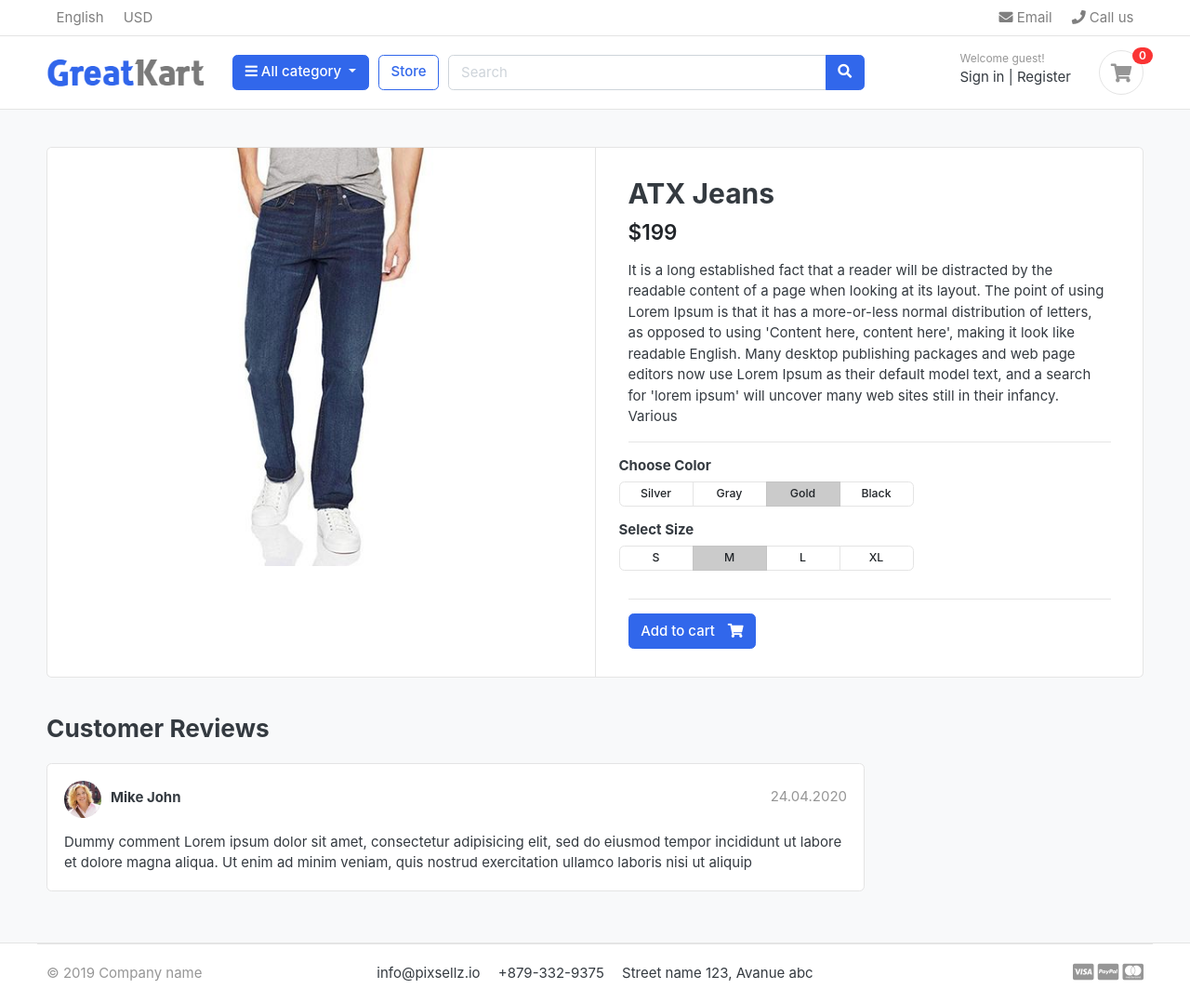
After one commit to Yash-KK/Ecommerce, a Django app: template greatKart/templates/Store/product_detail.html in a window 1280 px wide. The commit adds this page. Shown: the whole page at 93% size. Run offline with Django 4.2, Linux system fonts and the light colour scheme; the template is opened without the code that fills it: values that come from a table or form of the project are taken from there, others are empty; data comes from the database, SQL or seed files in the repository; both versions use the stored data as it was after the commit; some libraries are stand-ins or nearby versions; some web fonts are replaced.

Commit message:
Context Processors and Product Detail

```diff
--- a/greatKart/Category/models.py
+++ b/greatKart/Category/models.py
@@ -1,5 +1,5 @@
 from django.db import models
-
+from django.urls import reverse
 # Create your models here.
 class Category(models.Model):
     category_name = models.CharField(max_length=50,unique=True)
@@ -11,5 +11,8 @@ class Category(models.Model):
         verbose_name = 'Category'
         verbose_name_plural = 'Categories'
 
+    def get_url(self):
+        return reverse('products-by-category',args=[self.slug])
+
     def __str__(self):
         return f"{self.category_name}"
--- a/greatKart/Store/models.py
+++ b/greatKart/Store/models.py
@@ -1,5 +1,6 @@
 from django.db import models
 from Category.models import Category
+from django.urls import reverse
 # Create your models here.
 
 class Product(models.Model):
@@ -14,5 +15,8 @@ class Product(models.Model):
     created_date = models.DateTimeField(auto_now_add=True)
     modified_date = models.DateTimeField(auto_now=True)
 
+    def product_url(self):
+        return reverse('product-detail',args=[self.category.slug,self.p_slug])
+
     def __str__(self):
         return f"{self.product_name}"
--- a/greatKart/Store/urls.py
+++ b/greatKart/Store/urls.py
@@ -4,5 +4,7 @@ from . import views
 
 urlpatterns = [
     path("",views.store,name='s-store'),
-    path("<slug:category_slug>/",views.store,name='products-by-category')
+    path("<slug:category_slug>/",views.store,name='products-by-category'),
+    path("<slug:category_slug>/<slug:product_slug>/",views.product_detail,name='product-detail')
+
 ]
--- /dev/null
+++ b/greatKart/templates/Store/product_detail.html
@@ -0,0 +1,122 @@
+{% extends 'base.html' %}
+
+{% block 'content' %}
+{% load static %}
+
+<section class="section-content padding-y bg">
+    <div class="container">
+
+    <!-- ============================ COMPONENT 1 ================================= -->
+    <div class="card">
+        <div class="row no-gutters">
+            <aside class="col-md-6">
+    <article class="gallery-wrap">
+        <div class="img-big-wrap">
+           <a href="#"><img src="{{ single_product.pro_images.url }}"></a>
+        </div> <!-- img-big-wrap.// -->
+
+    </article> <!-- gallery-wrap .end// -->
+            </aside>
+            <main class="col-md-6 border-left">
+    <article class="content-body">
+
+    <h2 class="title">{{ single_product.product_name }}</h2>
+
+    <div class="mb-3">
+        <var class="price h4">${{ single_product.price }}</var>
+    </div>
+
+    <p> {{ single_product.description }} </p>
+
+
+    <hr>
+        <div class="row">
+            <div class="item-option-select">
+                <h6>Choose Color</h6>
+                <div class="btn-group btn-group-sm btn-group-toggle" data-toggle="buttons">
+                  <label class="btn btn-light">
+                    <input type="radio" name="radio_color"> Silver
+                  </label>
+                  <label class="btn btn-light">
+                    <input type="radio" name="radio_color" > Gray
+                  </label>
+                  <label class="btn btn-light active">
+                    <input type="radio" name="radio_color checked"> Gold
+                  </label>
+                  <label class="btn btn-light">
+                    <input type="radio" name="radio_color"> Black
+                  </label>
+                </div>
+            </div>
+        </div> <!-- row.// -->
+        <div class="row">
+            <div class="item-option-select">
+                <h6>Select Size</h6>
+                <div class="btn-group btn-group-sm btn-group-toggle" data-toggle="buttons">
+                  <label class="btn btn-light">
+                    <input type="radio" name="radio_color"> S
+                  </label>
+                  <label class="btn btn-light active">
+                    <input type="radio" name="radio_color" checked> M
+                  </label>
+                  <label class="btn btn-light">
+                    <input type="radio" name="radio_color"> L
+                  </label>
+                  <label class="btn btn-light">
+                    <input type="radio" name="radio_color"> XL
+                  </label>
+                </div>
+            </div>
+        </div> <!-- row.// -->
+        <hr>
+
+        {% if single_product.stock <= 0 %}
+           <h4 class='text-danger'> <strong>Out of Stock</strong>    </h4>
+         {% else %}
+            <a href="./product-detail.html" class="btn  btn-primary"> <span class="text">Add to cart</span> <i class="fas fa-shopping-cart"></i>  </a>
+        {% endif %}
+
+    </article> <!-- product-info-aside .// -->
+            </main> <!-- col.// -->
+        </div> <!-- row.// -->
+    </div> <!-- card.// -->
+    <!-- ============================ COMPONENT 1 END .// ================================= -->
+
+    <br>
+
+    <div class="row">
+                <div class="col-md-9">
+
+        <header class="section-heading">
+            <h3>Customer Reviews </h3>
+
+        </header>
+
+        <article class="box mb-3">
+            <div class="icontext w-100">
+                <img src="{% static './images/avatars/avatar1.jpg' %}" class="img-xs icon rounded-circle">
+                <div class="text">
+                    <span class="date text-muted float-md-right">24.04.2020 </span>
+                    <h6 class="mb-1">Mike John </h6>
+
+                </div>
+            </div> <!-- icontext.// -->
+            <div class="mt-3">
+                <p>
+                    Dummy comment Lorem ipsum dolor sit amet, consectetur adipisicing elit, sed do eiusmod
+                    tempor incididunt ut labore et dolore magna aliqua. Ut enim ad minim veniam,
+                    quis nostrud exercitation ullamco laboris nisi ut aliquip
+                </p>
+            </div>
+        </article>
+
+
+
+        </div> <!-- col.// -->
+    </div> <!-- row.// -->
+
+
+    </div> <!-- container .//  -->
+    </section>
+    <!-- ========================= SECTION CONTENT END// ========================= -->
+{% endblock 'content' %}
--- a/greatKart/templates/home.html
+++ b/greatKart/templates/home.html
@@ -31,9 +31,9 @@
         {% for product in products %}
         <div class="col-md-3">
             <div class="card card-product-grid">
-                <a href="./product-detail.html" class="img-wrap"> <img src="{{ product.pro_images.url }}"> </a>
+                <a href="{{ product.product_url }}" class="img-wrap"> <img src="{{ product.pro_images.url }}"> </a>
                 <figcaption class="info-wrap">
-                    <a href="./product-detail.html" class="title">{{ product.product_name }}</a>
+                    <a href="{{ product.product_url }}" class="title">{{ product.product_name }}</a>
                     <div class="price mt-1">${{ product.price }}</div> <!-- price-wrap.// -->
                 </figcaption>
             </div>
--- a/greatKart/templates/includes/navbar.html
+++ b/greatKart/templates/includes/navbar.html
@@ -37,6 +37,7 @@
                         <i class="fa fa-bars"></i> All category
                     </button>
                     <div class="dropdown-menu">
+                        <a class="dropdown-item" href="{% url 's-store' %}">All</a>
                         {% for category in all_categories %}
                          <a class="dropdown-item" href="{% url 'products-by-category' category.slug %}">{{ category }}</a>
                         {% endfor %}
```
Also changed, not shown: greatKart/Store/views.py (+12 -0 lines), greatKart/templates/Store/store.html (+8 -4 lines), greatKart/Category/context_processors.py (line endings or trailing spaces), greatKart/db.sqlite3.
